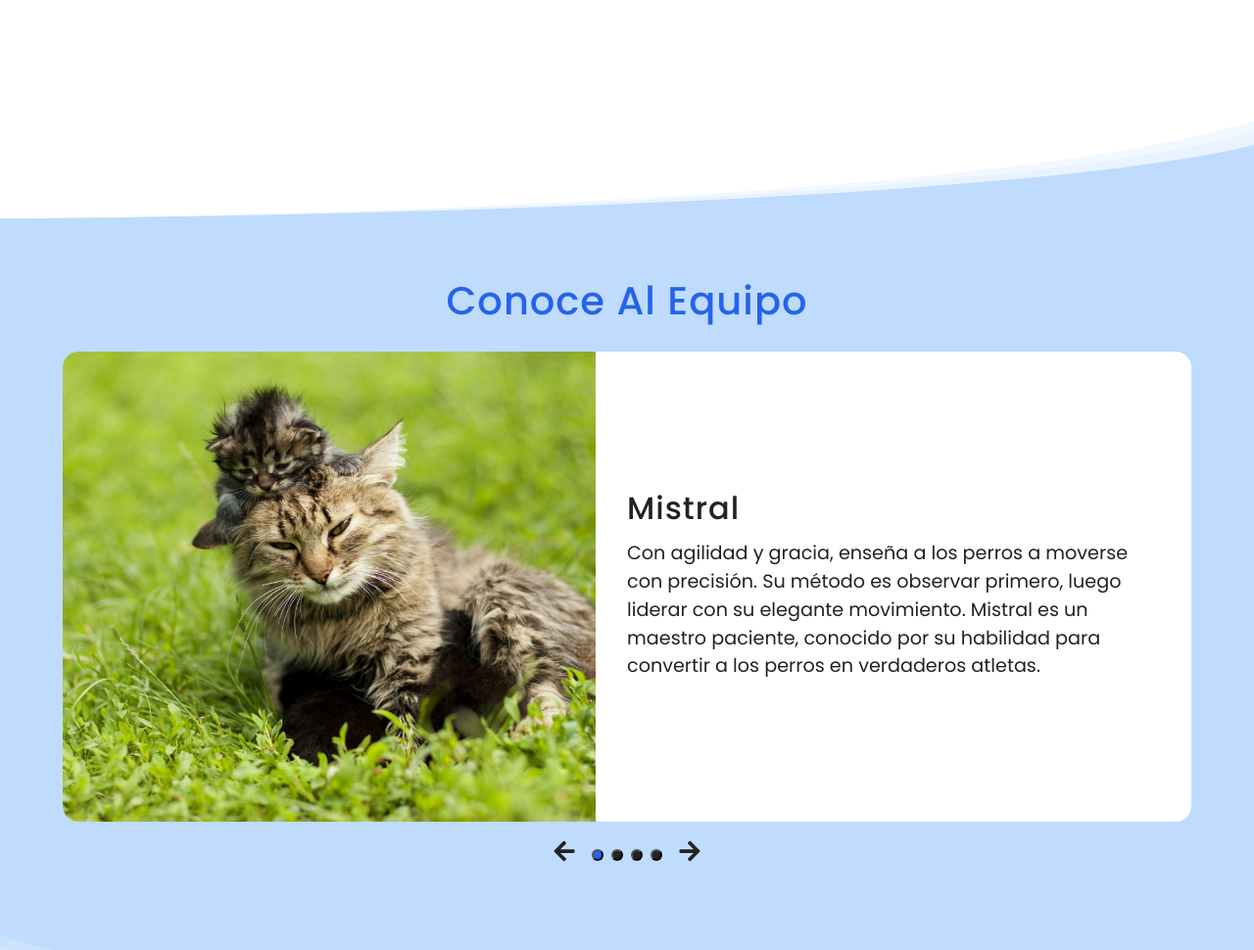
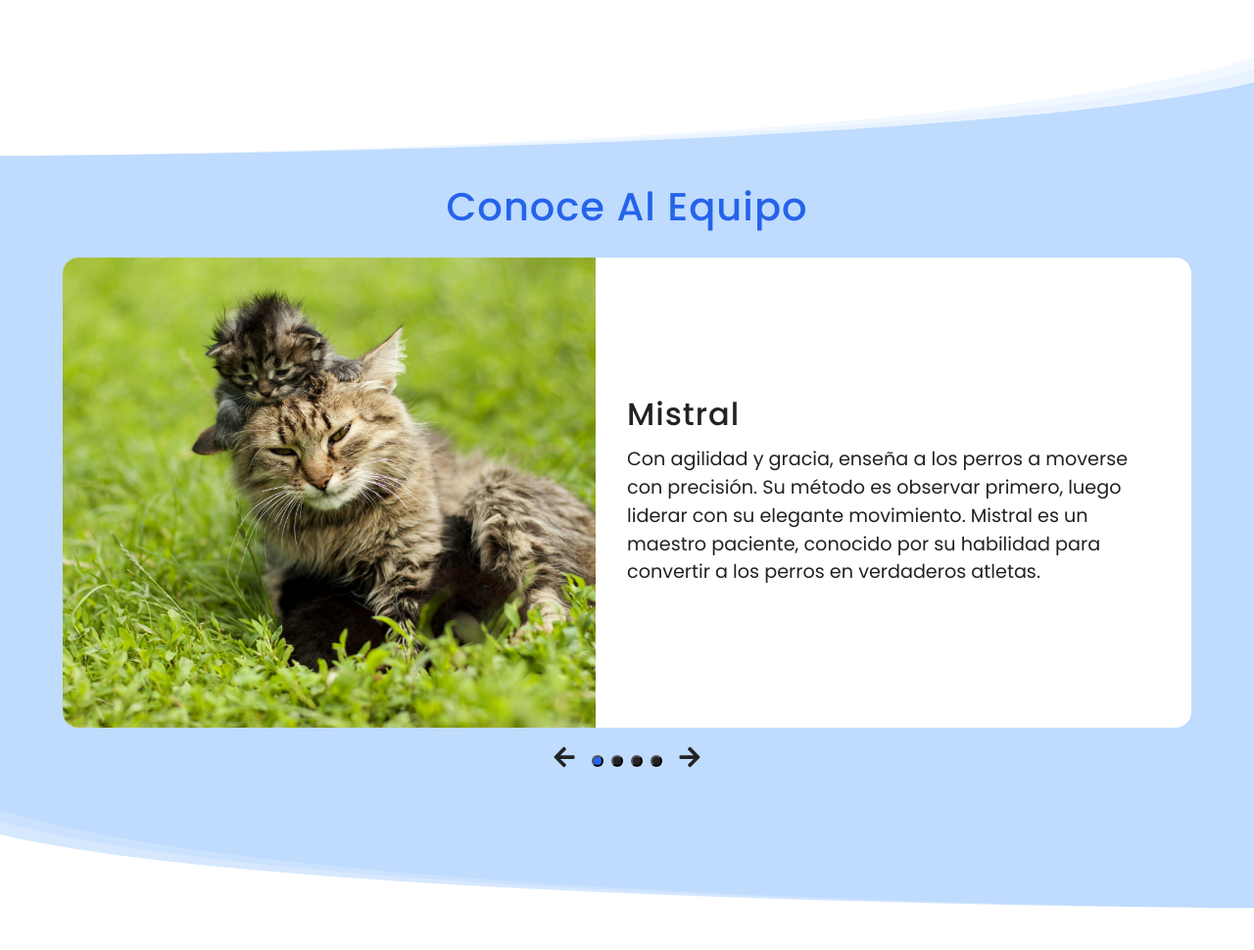
Before and after one commit to asa7ur/Educadores_Caninos, a React (Vite) app: page / in a window 1280 px wide. Shown: the part 1827-2797 px from the top of the page at 98% size. Built offline with nearby package versions, Linux system fonts and the light colour scheme.

Commit message:
added scrolling function when clicking on the navbar links

```diff
--- a/src/components/AboutUs.jsx
+++ b/src/components/AboutUs.jsx
@@ -52,7 +52,7 @@ export const AboutUs = () => {
   }
 
   return (
-    <Wrapper>
+    <Wrapper id='nuestro-equipo'>
       <div className='section'>
         <h2>Conoce al equipo</h2>
         <motion.div
--- a/src/components/Contact.jsx
+++ b/src/components/Contact.jsx
@@ -39,7 +39,7 @@ const Contact = () => {
   }
 
   return (
-    <Wrapper id='contact-me'>
+    <Wrapper id='contactar'>
       <div className='section-center section'>
         <div className='content'>
           <div className='section-hero'>
@@ -254,7 +254,6 @@ const Wrapper = styled.section`
       display: grid;
       grid-template-columns: 1fr 1fr;
       align-items: center;
-      margin-top: 2rem;
     }
 
     .section-hero {
--- a/src/components/Hero.jsx
+++ b/src/components/Hero.jsx
@@ -27,7 +27,7 @@ const Hero = () => {
   }, [])
 
   return (
-    <Wrapper ref={imageRef}>
+    <Wrapper id='hero' ref={imageRef}>
       <div className='section section-center'>
         <div className='content' ref={titleRef}>
           <h3>Educación canina</h3>
--- a/src/components/NavBar.jsx
+++ b/src/components/NavBar.jsx
@@ -78,7 +78,7 @@ const NavBar = () => {
                 const { id, to, value } = link
                 return (
                   <li className='link' key={id}>
-                    <Link to={to} smooth={true} offset={-61.7} duration={500}>
+                    <Link to={to} smooth={true} offset={-82} duration={500}>
                       {value}
                     </Link>
                   </li>
@@ -92,7 +92,7 @@ const NavBar = () => {
             const { id, to, value } = link
             return (
               <li className='link' key={id}>
-                <Link to={to} smooth={true} offset={-63.2} duration={500}>
+                <Link to={to} smooth={true} offset={-82} duration={500}>
                   {value}
                 </Link>
               </li>
--- a/src/components/Services.jsx
+++ b/src/components/Services.jsx
@@ -30,7 +30,7 @@ const Services = () => {
     })
   }, [])
   return (
-    <Wrapper>
+    <Wrapper id='servicios'>
       <div className='section-center section'>
         <h2>Nuestros servicios</h2>
         <div className='services-center'>
--- a/src/index.css
+++ b/src/index.css
@@ -110,7 +110,7 @@ a {
 }
 
 .section {
-    padding: 4rem 0;
+    padding: 2rem 0;
 }
 
 .section-center {
```
